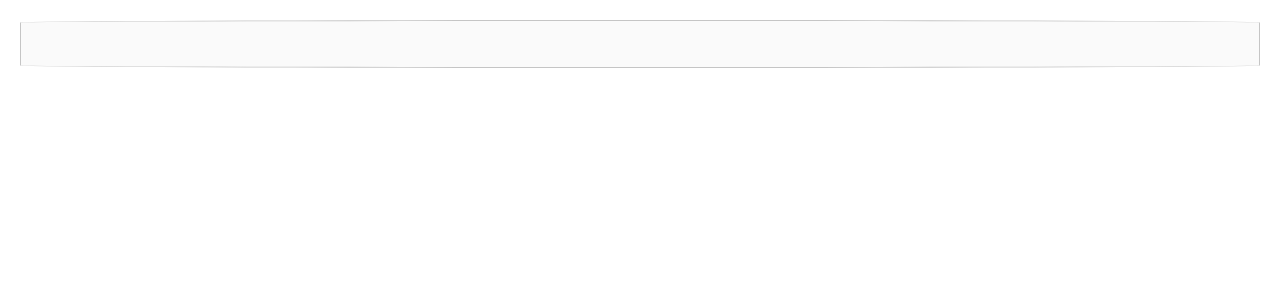
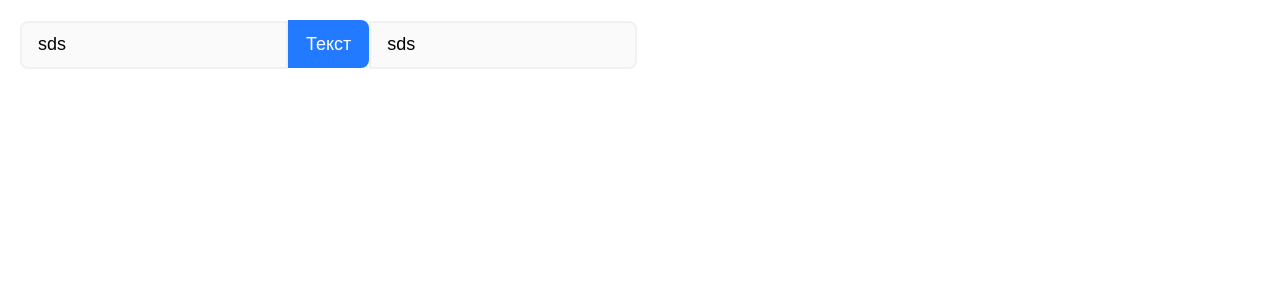
Before and after one commit to llotarev/keeper-finance-front, a React (Create React App) app: page / in a window 1280 px wide. Shown: the top 300 px of the page. Built offline with nearby package versions, Linux system fonts and the light colour scheme.

Commit message:
add button

```diff
--- a/src/App.tsx
+++ b/src/App.tsx
@@ -2,6 +2,8 @@ import React from 'react';
 import './App.css';
 import './components/UIkit/styles/index.css'
 import {BrowserRouter as Router} from 'react-router-dom';
+import {Input} from './components/UIkit/Input';
+import {Button} from "./components/UIkit/Button";
 
 
 function App() {
@@ -9,7 +11,11 @@ function App() {
     return (
         <Router>
             <div className='app'>
-                <input type="text" className='input'/>
+                <Input content='right' placeholder='Name' defaultValue='sds'/>
+                <Button content="left">
+                    Текст
+                </Button>
+                <Input content='left' required defaultValue='sds'/>
             </div>
         </Router>
     );
--- /dev/null
+++ b/src/components/UIkit/Button/Button.css
@@ -0,0 +1,53 @@
+.button {
+    height: 48px;
+    padding: 0 16px;
+    font: normal 200 18px/18px var(--font-primery);
+    background: rgba(var(--color-primery));
+    border: 2px solid rgba(var(--color-primery));
+    color: rgba(var(--color-white));
+    border-radius: 8px;
+    outline: none;
+    appearance: none;
+    transition: color ease .4s, border ease .4s, background ease .4s, box-shadow ease .4s;
+    will-change: color, border, background, box-shadow;
+}
+
+/* states */
+.button:disabled {
+    background-color: transparent;
+    color: rgba(var(--color-dark), .04);
+    cursor: not-allowed;
+    user-select: none;
+
+    /* prefix */
+    -webkit-text-fill-color: rgba(var(--color-dark), .04);
+}
+
+.button:hover {
+    border-color: rgba(var(--color-dark), .08);
+}
+
+.button:focus {
+    border-color: rgba(var(--color-primery), .4);
+    box-shadow: 0 0 0 4px rgba(var(--color-primery), .2);
+}
+
+.button:invalid {
+    border-color: rgba(var(--color-danger), .4);
+    box-shadow: 0 0 0 4px rgba(var(--color-danger), .2);
+}
+
+/* modify */
+.button--block {
+    width: 100%;
+}
+
+.button--content-left {
+    border-top-left-radius: 0;
+    border-bottom-left-radius: 0;
+}
+
+.button--content-right {
+    border-top-right-radius: 0;
+    border-bottom-right-radius: 0;
+}
--- /dev/null
+++ b/src/components/UIkit/Button/index.tsx
@@ -0,0 +1,27 @@
+import React, {FC} from "react";
+import cn from "../styles/classNames";
+import './Button.css';
+
+export interface UIKitButtonElement extends React.HTMLAttributes<HTMLButtonElement> {
+    block?: boolean,
+    content?: "left" | "right"
+}
+
+export const Button: FC<UIKitButtonElement> = (props) => {
+
+    const {
+        className,
+        /* modify */
+        block,
+        content
+    } = props;
+
+    return (
+        <button className={cn({
+            [String(className)]: true,
+            "button": true,
+            "button--block": block,
+            ["button--content-" + content]: Boolean(content),
+        })} {...props}/>
+    )
+}
--- /dev/null
+++ b/src/components/UIkit/Input/Input.css
@@ -0,0 +1,59 @@
+
+.input {
+    height: 48px;
+    padding: 16px;
+    font: normal 200 18px/18px var(--font-primery);
+    background: rgba(var(--color-dark), .02);
+    border: 2px solid rgba(var(--color-dark), .04);
+    border-radius: 8px;
+    outline: none;
+    appearance: none;
+    transition: color ease .4s, border ease .4s, background ease .4s, box-shadow ease .4s;
+    will-change: color, border, background, box-shadow;
+}
+
+/* states */
+.input:disabled {
+    background-color: transparent;
+    color: rgba(var(--color-dark), .04);
+    cursor: not-allowed;
+    user-select: none;
+
+    /* prefix */
+    -webkit-text-fill-color: rgba(var(--color-dark), .04);
+}
+
+.input:hover {
+    border-color: rgba(var(--color-dark), .08);
+}
+
+.input:focus {
+    border-color: rgba(var(--color-primery), .4);
+    box-shadow: 0 0 0 4px rgba(var(--color-primery), .2);
+}
+
+.input:invalid {
+    border-color: rgba(var(--color-danger), .4);
+    box-shadow: 0 0 0 4px rgba(var(--color-danger), .2);
+}
+
+/* pseudo */
+input::placeholder {
+    color: rgba(var(--color-dark), .4);
+}
+
+/* modify */
+.input--block {
+    width: 100%;
+}
+
+.input--content-left {
+    /*border-left-color: transparent !important;*/
+    border-top-left-radius: 0;
+    border-bottom-left-radius: 0;
+}
+
+.input--content-right {
+    border-top-right-radius: 0;
+    border-bottom-right-radius: 0;
+}
--- /dev/null
+++ b/src/components/UIkit/Input/index.tsx
@@ -0,0 +1,27 @@
+import React, {FC} from "react";
+import cn from "../styles/classNames";
+import './Input.css';
+
+export interface UIKitInputElement extends React.AllHTMLAttributes<HTMLInputElement> {
+    block?: boolean,
+    content?: "left" | "right"
+}
+
+export const Input: FC<UIKitInputElement> = (props) => {
+
+    const {
+        className,
+        /* modify */
+        block,
+        content
+    } = props;
+
+    return (
+        <input className={cn({
+            [String(className)]: true,
+            "input": true,
+            "input--block": block,
+            ["input--content-" + content]: Boolean(content),
+        })} {...props}/>
+    )
+}
--- /dev/null
+++ b/src/components/UIkit/styles/classNames.ts
@@ -0,0 +1,10 @@
+function classNames(classes: object | any) {
+    let className: string = '';
+    Object.entries(classes).map(([key, value]) => {
+        if (key === "undefined") return;
+        if (value) className += ` ${key}`;
+    });
+    return className.trim()
+}
+
+export default classNames;
--- a/src/components/UIkit/styles/index.css
+++ b/src/components/UIkit/styles/index.css
@@ -1,11 +1,21 @@
 :root {
-    --color-dark: #1f1f1f;
+    --color-primery: 33, 122, 255;
+    --color-secondary: 33, 122, 255;
+    --color-dark: 30, 30, 30;
+    --color-white: 255, 255, 255;
+    --color-success: 39, 246, 122;
+    --color-danger: 246, 39, 185;
+
+    --font-primery: Robot, sans-serif;
 }
 
-.input {
-    width: 100%;
-    height: 48px;
-    border-radius: 50%/5%;
-    background: rgba(31, 31, 31, 0.02);
-    border: 1px solid rgba(31, 31, 31, 0.24);
+
+*,
+::after,
+::before {
+    margin: 0;
+    padding: 0;
+    box-sizing: border-box;
+    -webkit-tap-highlight-color: transparent;
+    /*-webkit-tap-highlight-color: rgb(39, 246, 122);*/
 }
```
